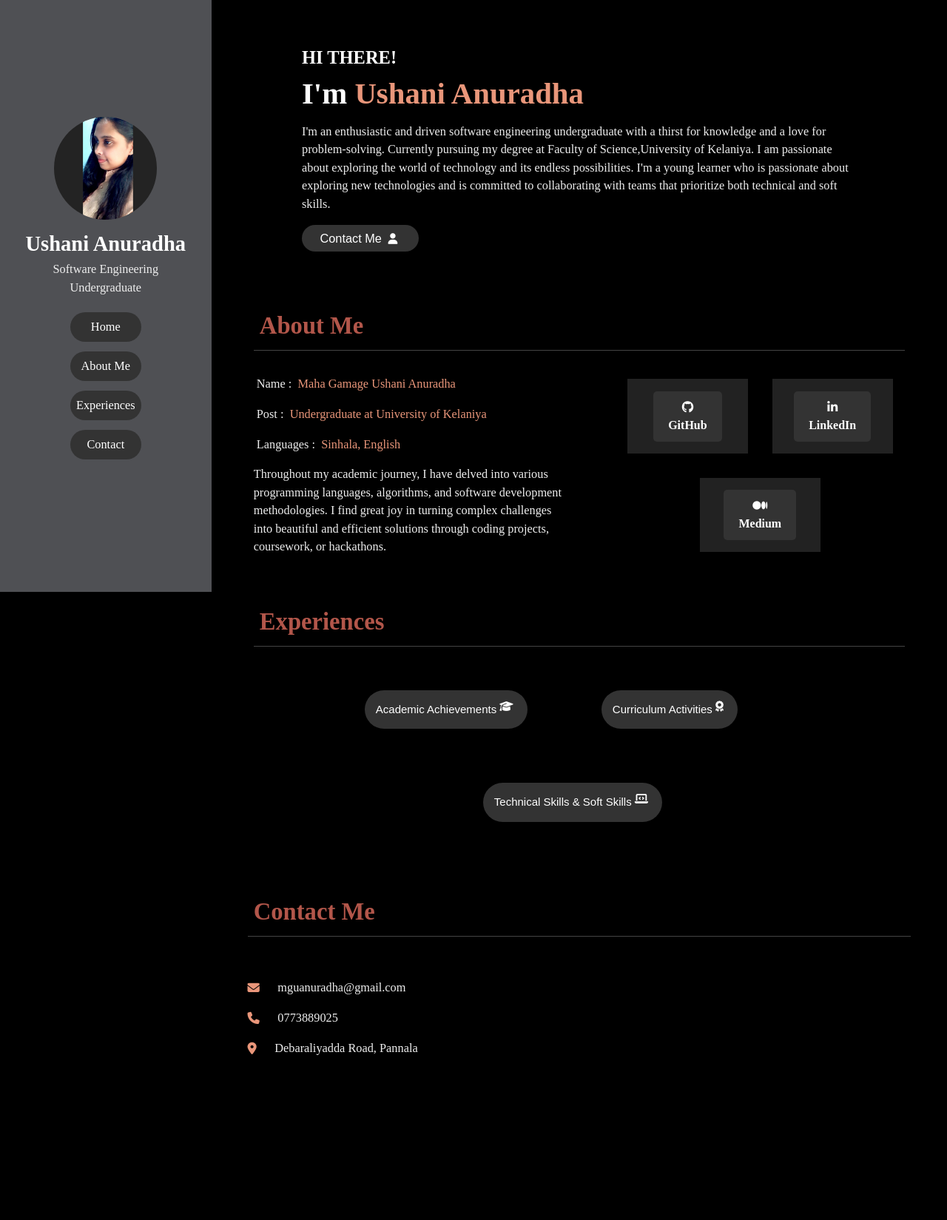
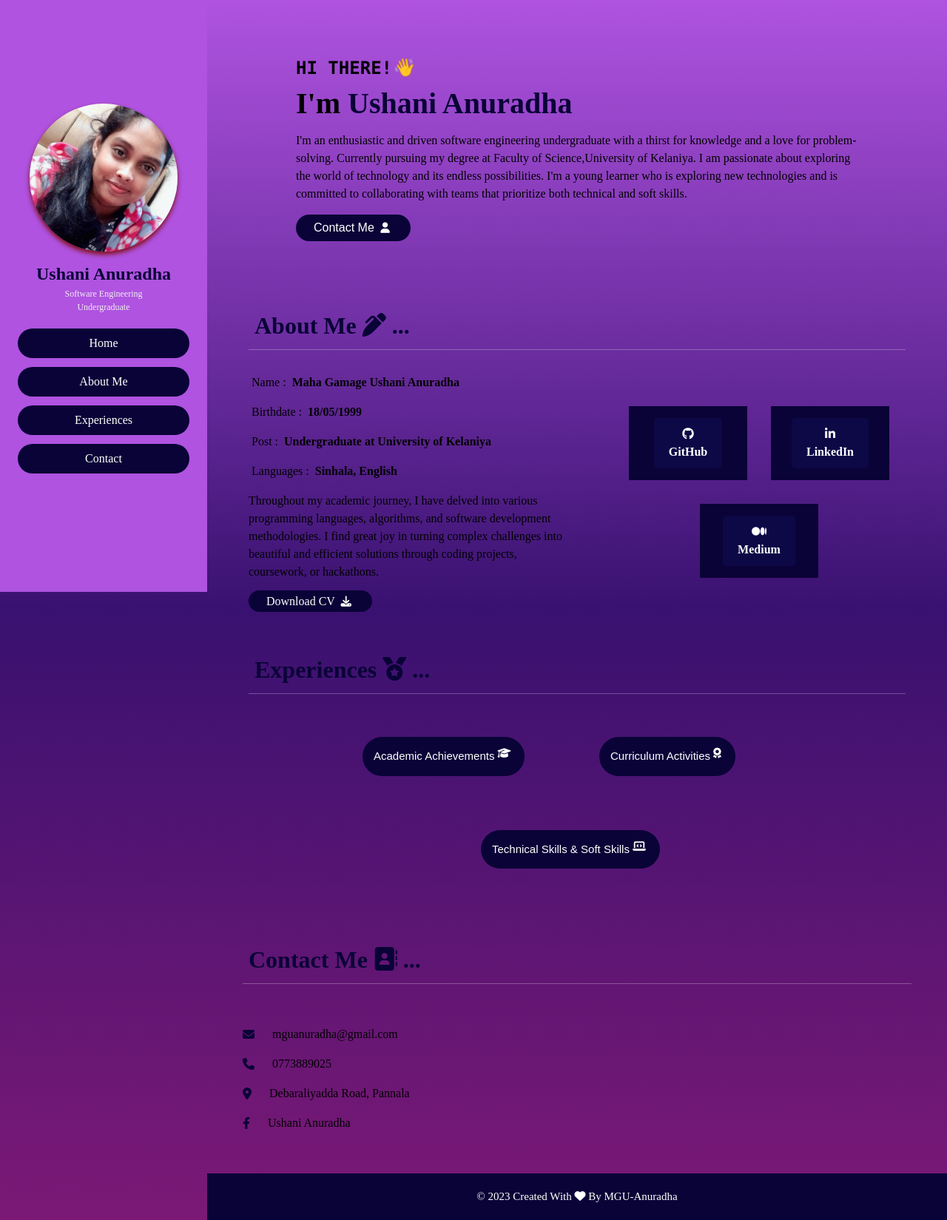
Before and after one commit to MGU-Anuradha/Online-Profile-Web-Page, a plain HTML site: page index.html in a window 1280 px wide. Shown: the whole page at 74% size. Before the commit the page ends 1499 px from the top, so only its background shows below. Drawn offline with nearby package versions, Linux system fonts and the light colour scheme.

Commit message:
Did color changes

```diff
--- a/css/style.css
+++ b/css/style.css
@@ -1,10 +1,11 @@
 
 :root{
-    --Salmon:#E9967A;
+    --color1:rgb(73, 109, 181);
+    --color2: #0a0337;
 }
 
 *{
-    /* font-family: 'Helvetica', sans-serif;   */
+    /* font-family: 'Helvetica', sans-serif; */
     margin: 0; padding: 0;
     line-height: 1.5;
     box-sizing: border-box;
@@ -14,15 +15,15 @@
 }
 
  *::selection{
-    background: var(--Salmon);
-    color: #333;
+    background: var(--color1);
 }
 
 
-/* -------------------------------- */
+
+/* -------------------------------------------------- */
 
 html{
-    font-size: 51%;/* font-size: 62.5% ;  */
+    font-size: 50%;
     overflow-x: hidden ;
 }
 
@@ -31,20 +32,24 @@ html::-webkit-scrollbar{
 }
 
 html::-webkit-scrollbar-track{
-    background: #222;
+    box-shadow: inset 0 0 5px #222;
+    border-radius: 10px;
 }
 
 html::-webkit-scrollbar-thumb{
-    background: var(--Salmon);
+    background: #180a73;
+    border-radius: 10px;
 }
 
 
-/* --------------------------------- */
+/* ------------------------------------------------ */
 
 body{
-    background: #000000;
+    /* background: #000000f0;   */
+    background: linear-gradient(to bottom,  #af53e0,#391170, #7c1976);
     overflow-x: hidden;
     padding-left: 35rem;
+    /* font-family: "Source Sans Pro", sans-serif;  */
 }
 
 section{
@@ -54,10 +59,11 @@ section{
 
 .btn{
     padding: .7rem 3rem;
-    background: #333;
+    background: var(--color2);
     color: #fff;
     cursor:pointer;
-    margin-top: 1rem;font-size: 2rem;
+    margin-top: 1rem;
+    font-size: 2rem;
     border-radius: 5rem;
 }
 
@@ -67,16 +73,18 @@ section{
 }
 
 .btn:hover{
-    background: var(--Salmon);
+    background: var(--color1);
 }
 
 .heading{
      /* text-align: center; */
      margin: 0 6rem;
      font-size: 4rem;
+     font-family: "sans-serif";
      padding: 1rem;
      border-bottom: .1rem solid #fff4;
-     color: #b2564a;
+     /* color: rgb(255, 255, 255); */
+     color: var(--color2);
 }
 
 
@@ -86,8 +94,8 @@ header{
     z-index: 1000;
     height: 100%;
     width: 35rem;
-    background:#4F5054;
-    align-items: center;
+    /* background-color: #5a3494 ; */
+    background-color: #af53e0;
     display: flex;
     justify-content: center;
     flex-flow: column;
@@ -95,20 +103,22 @@ header{
 }
 
 header .user img{
-    height: 17rem;
-    width: 17rem;
+    height: 25rem;
+    width: 25rem;
     border-radius: 50%;
     object-fit: cover;
     margin-bottom: 1rem;
+    box-shadow: 0 4px 6px rgba(129, 13, 15, 0.979);
 }
 
 header .user .name{
-    font-size: 3.5rem;
-    color: #fff;
+    font-size: 3rem;
+    /* color: #fff; */
+    color: var(--color2);
 }
 
 header .user .post{
-    font-size: 2rem;
+    font-size: 1.5rem;
     color: #eee;
 }
 
@@ -121,20 +131,20 @@ header .navbar ul li a{
     display: block;
     padding: 1rem;
     margin: 1.5rem 0;
-    background: #333;
+    background: var(--color2);
     color: #fff;
     font-size: 2rem;
     border-radius: 5rem  ;
 }
 
 header .navbar ul li a:hover{
-    background: var(--Salmon);
+    background: var(--color1);
 }
 
 #menu{
     position: fixed;
     top: 2rem; right: 2rem;
-    background: #333;
+    background: var(--color2);
     color: #fff;
     cursor: pointer;
     font-size: 2.5rem;
@@ -154,21 +164,39 @@ header .navbar ul li a:hover{
 
 .home h3{
     font-size: 3rem;
-    color: #fff;
+    font-family: "Lucida Console", "Courier New", monospace;
 }
 
 .home h1{
     font-size:5rem;
-    color: #fff;
 }
 
 .home h1 span{
-    color: var(--Salmon);
+    color: var(--color2);
 }
+
+.home .wave {
+    animation-name: wave-animation;  /* Refers to the name of your @keyframes element below */
+    animation-duration: 2.5s;        /* Change to speed up or slow down */
+    animation-iteration-count: infinite;  /* Never stop waving :) */
+    transform-origin: 70% 70%;       /* Pivot around the bottom-left palm */
+    display: inline-block;
+  }
+
+  @keyframes wave-animation {
+      0% { transform: rotate( 0.0deg) }
+     10% { transform: rotate(14.0deg) }  /* The following five values can be played with to make the waving more or less extreme */
+     20% { transform: rotate(-8.0deg) }
+     30% { transform: rotate(14.0deg) }
+     40% { transform: rotate(-4.0deg) }
+     50% { transform: rotate(10.0deg) }
+     60% { transform: rotate( 0.0deg) }  /* Reset for the last half to pause */
+    100% { transform: rotate( 0.0deg) }
+  }
+
 
 .home p{
     font-size:2rem;
-    color: #eee;
     padding: 1rem 0;
 }
 
@@ -185,6 +213,10 @@ header .navbar ul li a:hover{
     padding: 1rem 0;
 }
 
+.about .heading span{
+    color: #0a0337;
+}
+
 .about .row .info{
     flex: 1 1 48rem;
     padding: 2rem 1rem;
@@ -193,21 +225,34 @@ header .navbar ul li a:hover{
 
 .about .row .info h3{
     font-size:2rem;
-    color: var(--Salmon);
     padding: 1rem 0 ;
     font-weight: normal;
 }
 
 .about .row .info h3 span{
-    color: #eee;
+    /* color: #eee;  */
     padding: 0 .5rem;
 }
 
 .about .row .info p{
     font-size:2rem;
-    color: #eee;
     padding: 1rem 0;
+    /* color: white; */
 }
+/* .about .row .info .download-button {
+    display: inline-block;
+    padding: 10px 20px;
+    background: var(--color2);
+    color: #fff;
+    cursor:pointer;
+    margin-top: 1rem;
+    font-size: 2rem;
+    border-radius: 5rem;
+  }
+
+  .about .row .info .download-button:hover{
+    background: var(--color1);
+} */
 
 .about .row .counter{
     flex: 1 1 48rem;
@@ -218,7 +263,7 @@ header .navbar ul li a:hover{
 
 .about .row .counter .box{
     width: 20rem;
-    background: #222;
+    background: var(--color2);
     text-align: center;
     padding: 2rem;
     margin: 2rem;
@@ -226,7 +271,7 @@ header .navbar ul li a:hover{
 .about .row .counter .box .media-button {
     display: inline-block;
     padding: 10px 20px;
-    background-color: #333;
+    background-color: rgba(19, 19, 100, 0.337);
     color: #fff;
     text-decoration: none;
     border-radius: 5px;
@@ -236,7 +281,7 @@ header .navbar ul li a:hover{
   }
 
   .about .row .counter .box .media-button:hover {
-    background-color: #555;
+    background-color: var(--color1);
   }
 
 
@@ -273,7 +318,7 @@ header .navbar ul li a:hover{
     /* display: none; */
     margin-bottom: 5px;
     font-size:15px;
-    background-color:#333;
+    background-color:var(--color2);
     /* border-color:rgb(61, 61, 15);  */
     border-radius: 50px;
     padding:15px;
@@ -284,13 +329,13 @@ header .navbar ul li a:hover{
 
 }
 
-.achievement-content{
+/* .achievement-content{
     font-size:15px;
     font-weight:800;
     opacity: 0;
     height: 0;
     transition: opacity 1s linear, height 1s linear;
-}
+} */
 .achievement-box ul{
     line-height:1.6;
 }
@@ -298,12 +343,32 @@ header .navbar ul li a:hover{
     font-weight: 300;
 }
 
-.appear{
+/* .appear{
     opacity: 1;
     height: 600px;
     transition: opacity 1s linear, height 1s linear;
 
-}
+} */
+
+
+.achievement-box.active .achievement-content {
+    font-size: 15px;
+    font-weight: 800;
+    opacity: 1;
+    max-height: 600px;
+    transition: opacity 1s linear, max-height 1s linear;
+    overflow: hidden;
+  }
+
+  .achievement-box .achievement-content {
+    font-size: 15px;
+    font-weight: 800;
+    opacity: 0;
+    max-height: 0;
+    transition: opacity 1s linear, max-height 1s linear;
+    overflow: hidden;
+  }
+
 
 
 
@@ -325,15 +390,39 @@ header .navbar ul li a:hover{
     display: flex;
     align-items: center;
     font-size: 2rem;
-    color: #eee;
+    color: black;
     padding: 1rem 0;
     font-weight: normal;
 }
 
 .contact .row .content .info h3 i{
     padding-right: 3rem;
-    color: var(--Salmon);
+    color: var(--color2);
 }
+.contact .row .content .info h3 i{
+    padding-right: 3rem;
+    color: var(--color2);
+}
+.contact .row .content .info .link {
+    color: black;
+    background-color: transparent;
+    text-decoration: none;
+}
+
+
+/*------------------------------*/
+
+footer {
+    background-color:var(--color2);
+    color: white;
+    padding: 20px;
+    text-align: center;
+  }
+
+  footer p {
+    margin: 0;
+    font-size: 15px;
+  }
 
 
 
--- a/index.html
+++ b/index.html
@@ -20,7 +20,7 @@
         <!--header section starts-->
         <header>
             <div class="user">
-                <img src="images/profile_pic.jpg" alt="">
+                <img src="images/profile_pic.jpeg" alt="">
                 <h3 class="name">Ushani Anuradha</h3>
                 <p class="post">Software Engineering <br> Undergraduate</p>
             </div>
@@ -42,13 +42,13 @@
 
         <!-- home section starts -->
         <section class="home" id="home">
-            <h3>HI THERE!</h3>
+            <h3>HI THERE!<span class="wave">👋</span></h3>
             <h1>I'm <span>Ushani Anuradha</span></h1>
             <p> I'm an enthusiastic and driven software engineering undergraduate with a thirst for
                 knowledge and a love for problem-solving. Currently pursuing my degree at Faculty of
                 Science,University of Kelaniya. I am passionate about exploring the world of technology
                 and its endless possibilities.
-                I'm a young learner who is passionate about exploring new technologies and
+                I'm a young learner who is exploring new technologies and
                 is committed to collaborating with teams that prioritize both technical and soft skills.</p>
 
             <a href="#contact"><button class="btn"> Contact Me <i class="fas fa-user"></i></button></a>
@@ -59,16 +59,19 @@
 
         <!-- about section starts -->
         <section class="about" id="about">
-            <h1 class="heading"><span>About</span> Me</h1>
+            <h1 class="heading"><span>About Me <i class="fa-solid fa-pen-clip"></i> ... </span>  </h1>
             <div class="row">
                 <div class="info">
-                    <h3><span>Name : </span> Maha Gamage Ushani Anuradha</h3>
-                    <h3><span>Post : </span> Undergraduate at University of Kelaniya</h3>
-                    <h3><span>Languages : </span> Sinhala, English </h3>
+                    <h3><span>Name : </span> <b>Maha Gamage Ushani Anuradha</b></h3>
+                    <h3><span>Birthdate : </span> <b>18/05/1999</b></h3>
+                    <h3><span>Post : </span><b>Undergraduate at University of Kelaniya</b> </h3>
+                    <h3><span>Languages : </span><b>Sinhala, English </b> </h3>
                     <p>Throughout my academic journey, I have delved into various programming languages,
                         algorithms, and software development methodologies. I find great joy in turning
                         complex challenges into beautiful and efficient solutions through coding projects,
                         coursework, or hackathons.</p>
+                    <p><a href="https://drive.google.com/file/d/1hyXyStQE0d4llseKhGzjbhN3YevNyu7c/view"
+                         class="btn">Download CV <i class="fa fa-download" aria-hidden="true"></i></a></p>
                 </div>
 
                 <div class="counter">
@@ -90,6 +93,8 @@
                             <i class="fab fa-medium"></i>  <br> Medium
                       </a>
                     </div>
+
+
                 </div>
 
 
@@ -101,7 +106,7 @@
 
         <!--education section starts-->
         <section class="education" id="education">
-            <h1 class="heading"><span>Experiences</span></h1>
+            <h1 class="heading"><span>Experiences </span><i class="fa-solid fa-medal"></i> ... </h1>
             <div class="row">
 
                 <div id="achievements" class="achievement-section"></div>
@@ -165,13 +170,17 @@
 
         <!--contact section starts-->
         <div class="section contact" id="contact">
-            <h1 class="heading"><span>Contact</span> Me<menu></menu></h1>
+            <h1 class="heading"><span>Contact</span> Me <i class="fa fa-address-book" aria-hidden="true"></i> ... </h1>
             <div class="row">
                 <div class="content">
                     <div class="info">
-                        <h3><i class="fas fa-envelope"></i>mguanuradha@gmail.com</h3>
+                        <h3><i class="fas fa-envelope"></i>
+                            <a href="mailto:mguanuradha@gmail.com" class="link">mguanuradha@gmail.com</a></h3>
                         <h3><i class="fas fa-phone"></i>0773889025</h3>
                         <h3><i class="fas fa-map-marker-alt"></i>Debaraliyadda Road, Pannala</h3>
+                        <h3><i class="fa-brands fa-facebook-f"></i>
+                            <a href="https://www.facebook.com/ushani.anuradha.752?mibextid=ZbWKwL" class="link">Ushani Anuradha</a></h3>
+
                 </div>
             </div>
 
@@ -179,8 +188,15 @@
         <!--contact section ends-->
 
 
+        <!-- Footer -->
+        <footer>
+            <p>&copy; 2023 Created With <i class="fas fa-heart"></i> By MGU-Anuradha</p>
+          </footer>
 
-        jquery cdn link
+
+
+
+        <!-- jquery cdn link -->
         <script src = "https://cdnjs.cloudflare.com/ajax/libs/jquery/3.7.0/jquery.min.js"></script>
 
         <!--Custom js file link-->
```
Also changed, not shown: js/script.js (+22 -6 lines), images/profile_pic.jpeg (added), images/profile_pic.jpg (deleted).
